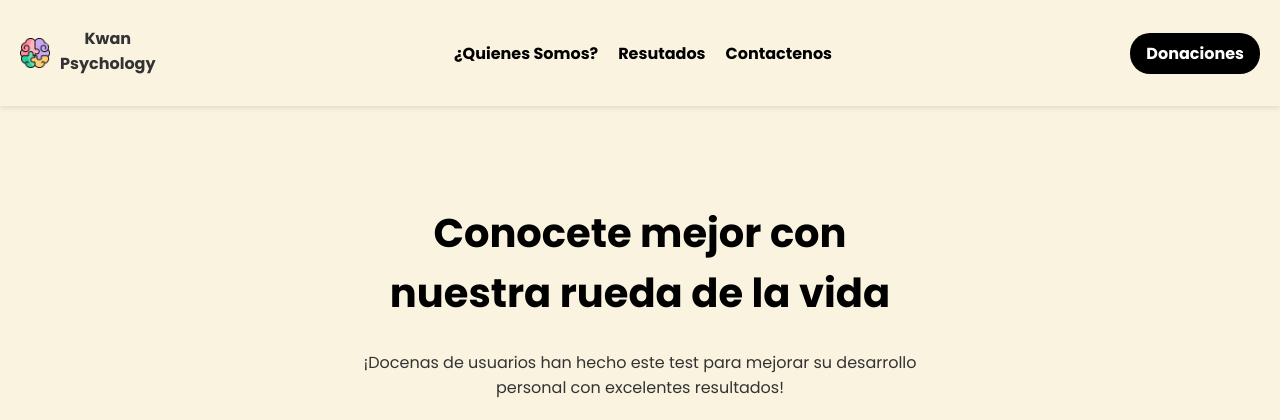
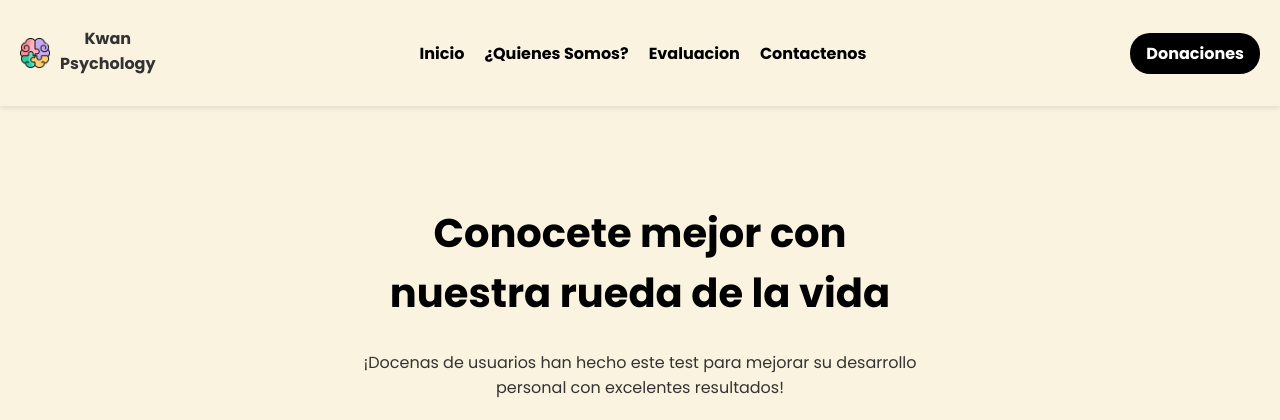
Before and after one commit to ProyectoCienciaDeDatos2828523/WebSitePython, a Python web app: template templates/index.html in a window 1280 px wide. Shown: the top 420 px of the page. Run offline with Jinja, Linux system fonts and the light colour scheme; the template is opened without the code that fills it, so the values that code supplies are empty.

Commit message:
Mejora en el navbar

```diff
--- a/templates/contacto.html
+++ b/templates/contacto.html
@@ -17,8 +17,9 @@
             <p>Kwan <br>Psychology</p>
         </div>
         <div class="nav-links">
+            <a href="index.html">Inicio</a>
             <a href="nosotros.html">¿Quienes Somos?</a>
-            <a href="evaluacion.html">Resutados</a>
+            <a href="evaluacion.html">Evaluacion</a>
             <a href="contacto.html">Contactenos</a>
         </div>
         <a href="#" class="btn-signup">Donaciones</a>
--- a/templates/evaluacion.html
+++ b/templates/evaluacion.html
@@ -14,8 +14,9 @@
             <p>Kwan <br>Psychology</p>
         </div>
         <div class="nav-links">
+            <a href="index.html">Inicio</a>
             <a href="nosotros.html">¿Quienes Somos?</a>
-            <a href="evaluacion.html">Resutados</a>
+            <a href="evaluacion.html">Evaluacion</a>
             <a href="contacto.html">Contactenos</a>
         </div>
         <a href="#" class="btn-signup">Donaciones</a>
--- a/templates/index.html
+++ b/templates/index.html
@@ -17,8 +17,9 @@
             <p>Kwan <br>Psychology</p>
         </div>
         <div class="nav-links">
+            <a href="index.html">Inicio</a>
             <a href="nosotros.html">¿Quienes Somos?</a>
-            <a href="evaluacion.html">Resutados</a>
+            <a href="evaluacion.html">Evaluacion</a>
             <a href="contacto.html">Contactenos</a>
         </div>
         <a href="#" class="btn-signup">Donaciones</a>
--- a/templates/nosotros.html
+++ b/templates/nosotros.html
@@ -15,8 +15,9 @@
                 <p>Kwan <br>Psychology</p>
             </div>
             <div class="nav-links">
+                <a href="index.html">Inicio</a>
                 <a href="nosotros.html">¿Quienes Somos?</a>
-                <a href="evaluacion.html">Resutados</a>
+                <a href="evaluacion.html">Evaluacion</a>
                 <a href="contacto.html">Contactenos</a>
             </div>
             <a href="#" class="btn-signup ms-3">Donaciones</a>
```
